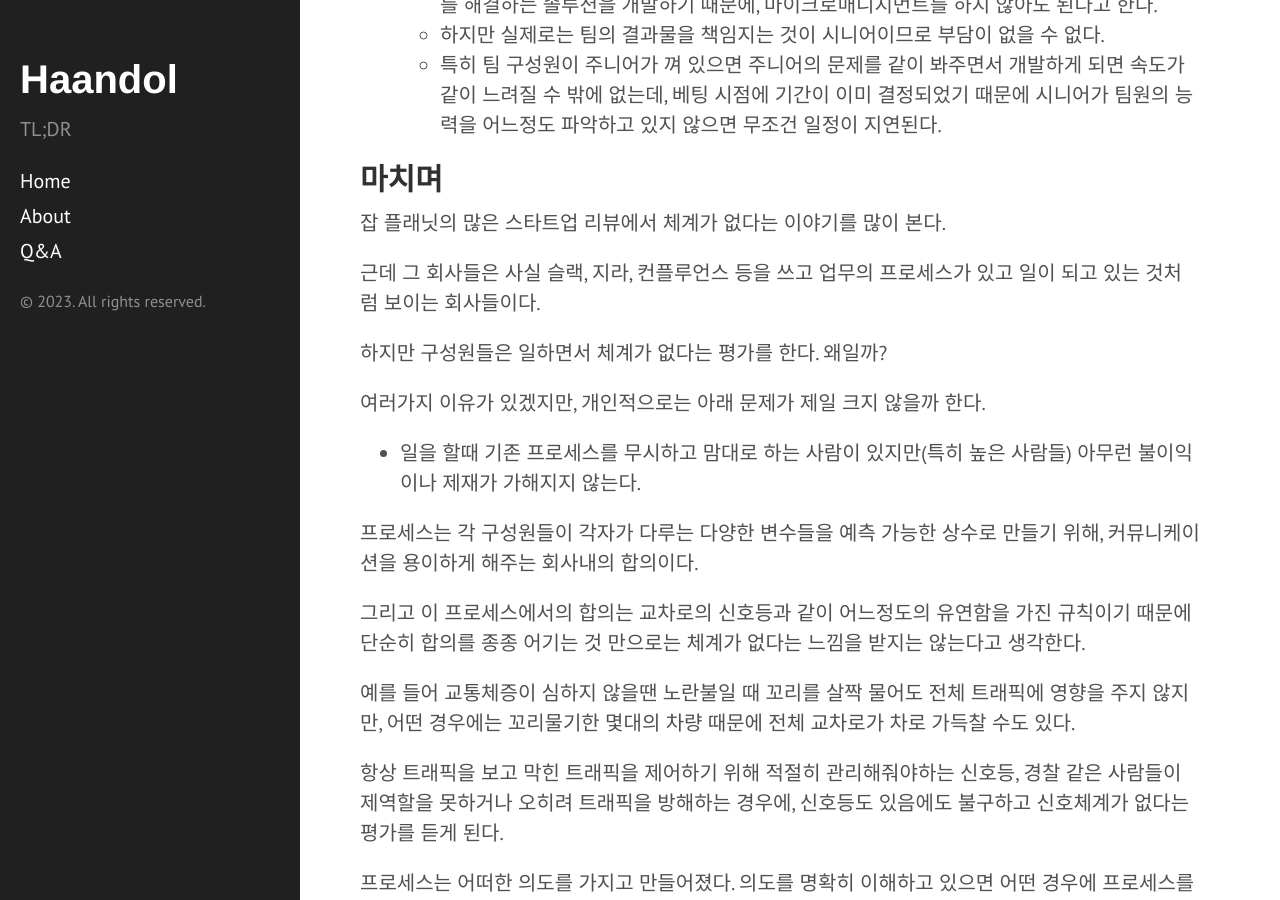
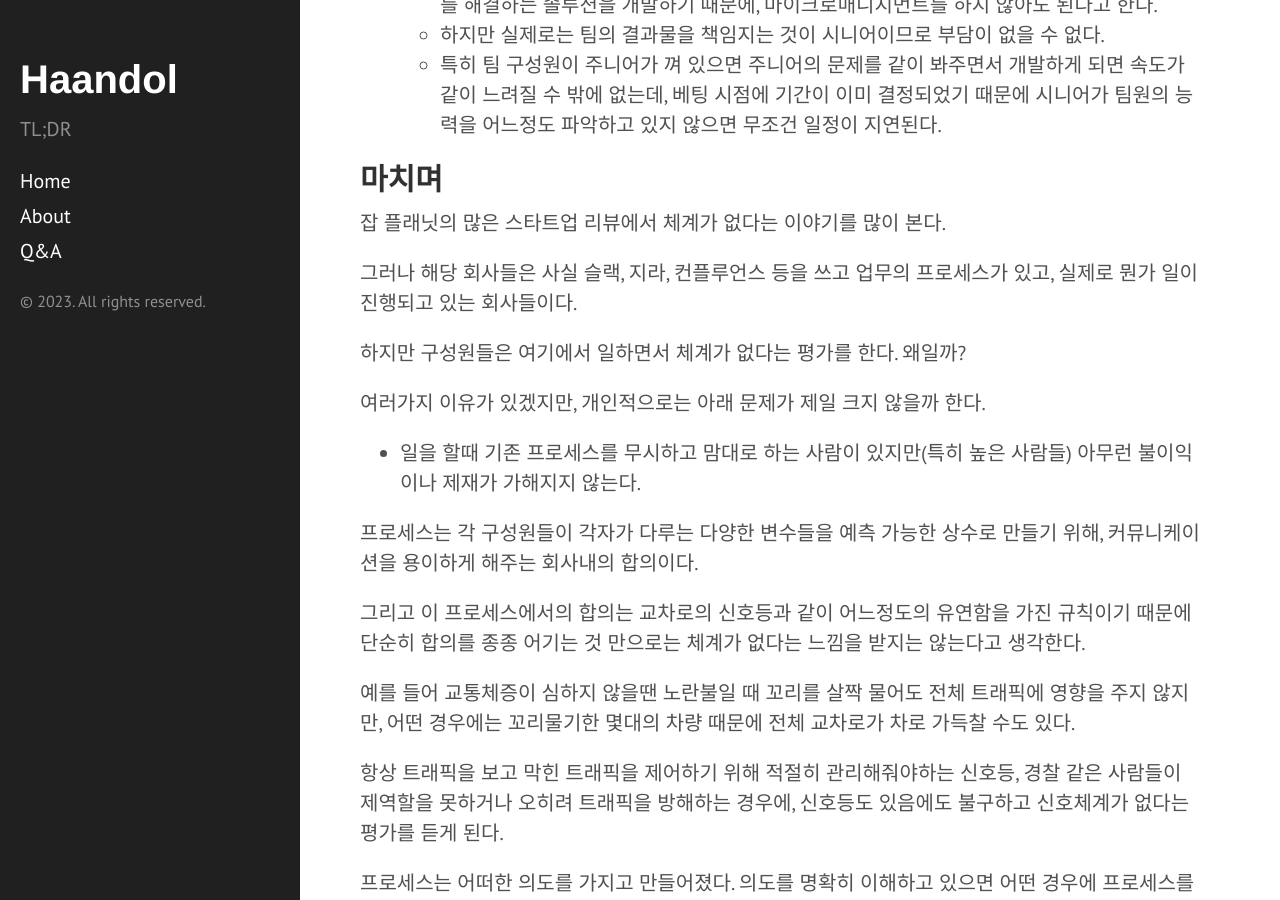
Before and after one commit to haandol/haandol.github.com, a Jekyll site: the page built from _posts/2023-07-15-thoughts-on-shape-up.md, in a window 1280 px wide and 900 px high, scrolled down 3944 px. Built offline with Jekyll 4.4.1, drawn with Linux system fonts in a browser that asks for light colours; comment, search, counter and statistics services are not loaded.

Commit message:
update shapeup

```diff
--- a/_posts/2023-07-15-thoughts-on-shape-up.md
+++ b/_posts/2023-07-15-thoughts-on-shape-up.md
@@ -94,9 +94,9 @@ publish: true
 
 잡 플래닛의 많은 스타트업 리뷰에서 체계가 없다는 이야기를 많이 본다.
 
-근데 그 회사들은 사실 슬랙, 지라, 컨플루언스 등을 쓰고 업무의 프로세스가 있고 일이 되고 있는 것처럼 보이는 회사들이다.
+그러나 해당 회사들은 사실 슬랙, 지라, 컨플루언스 등을 쓰고 업무의 프로세스가 있고, 실제로 뭔가 일이 진행되고 있는 회사들이다.
 
-하지만 구성원들은 일하면서 체계가 없다는 평가를 한다. 왜일까?
+하지만 구성원들은 여기에서 일하면서 체계가 없다는 평가를 한다. 왜일까?
 
 여러가지 이유가 있겠지만, 개인적으로는 아래 문제가 제일 크지 않을까 한다.
 
```
